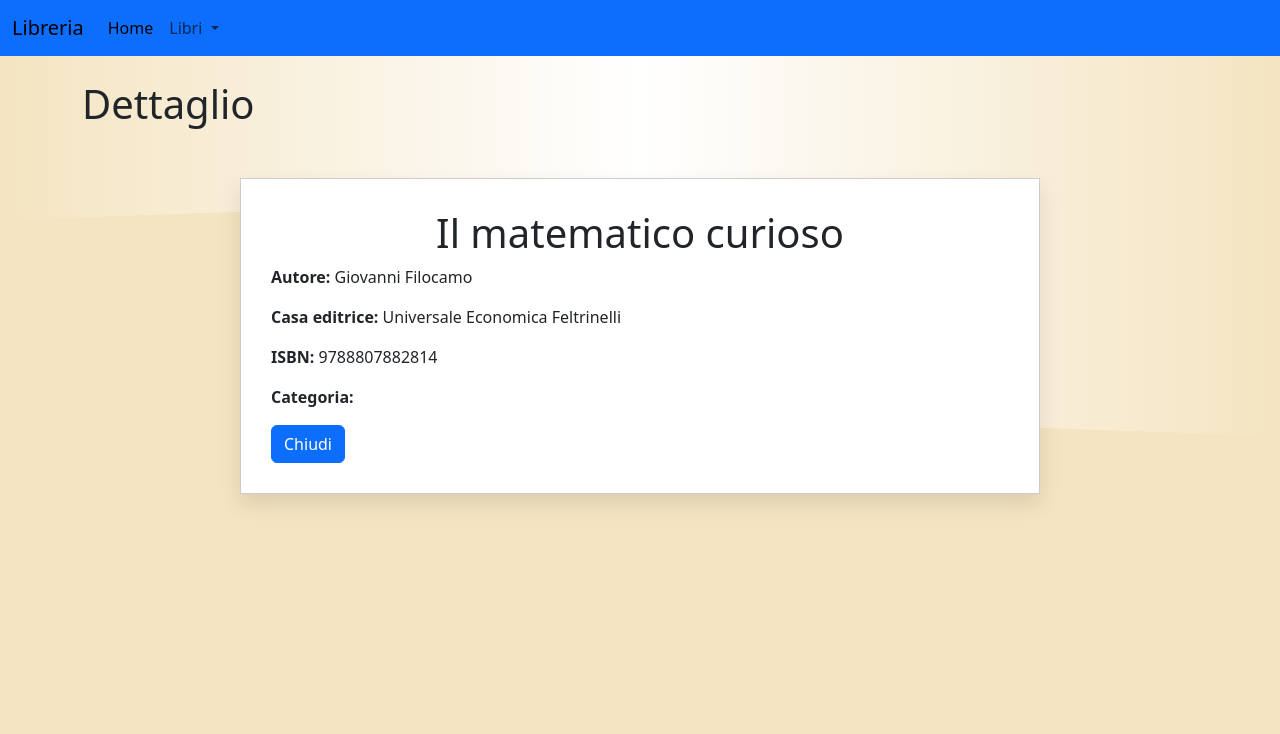
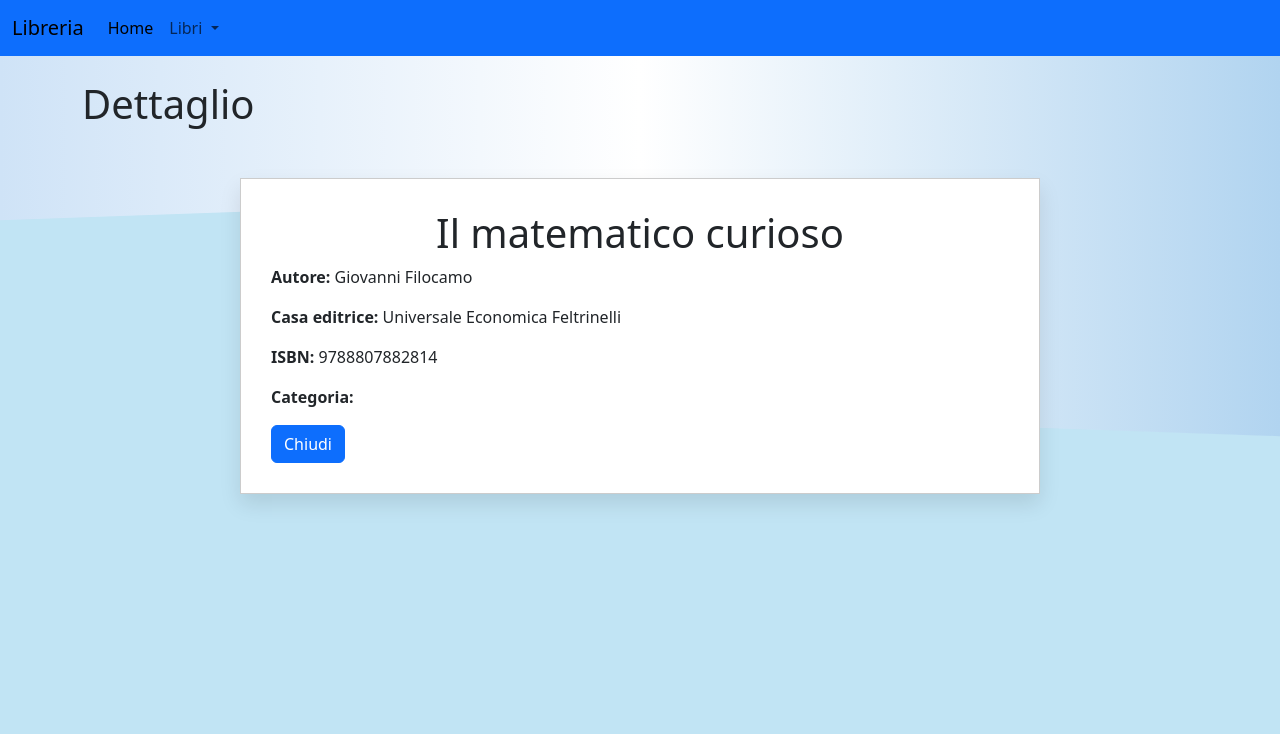
Before and after one commit to goten82/libreria, a Flask app: page /api/libro/1 in a window 1280 px wide. Shown: the top 734 px of the page. Run offline with Flask 3, Linux system fonts and the light colour scheme.

Commit message:
modifiche stile

```diff
--- a/static/css/style.css
+++ b/static/css/style.css
@@ -7,7 +7,7 @@
 }
 
 body {
-    background: linear-gradient(to right, #f4e4c1, #fff, #f4e4c1);
+    background: linear-gradient(to right, #cfe3f7, #fff, #b1d4f0);
     /* Simula le pagine del libro */
     color: #333;
     font-family: 'Times New Roman', Times, serif;
@@ -33,7 +33,7 @@
     position: absolute;
     width: 50%;
     height: 100%;
-    background: #f4e4c1;
+    background: #c1e4f4;
     z-index: -1;
 }
 
--- a/static/js/script.js
+++ b/static/js/script.js
@@ -48,7 +48,6 @@
     }
 }
 
-
 function eliminaLibro(id) {
     if (confirm("Sei sicuro di voler eliminare questo libro?")) {
         fetch(`/api/delete_libro/${id}`, {
```
